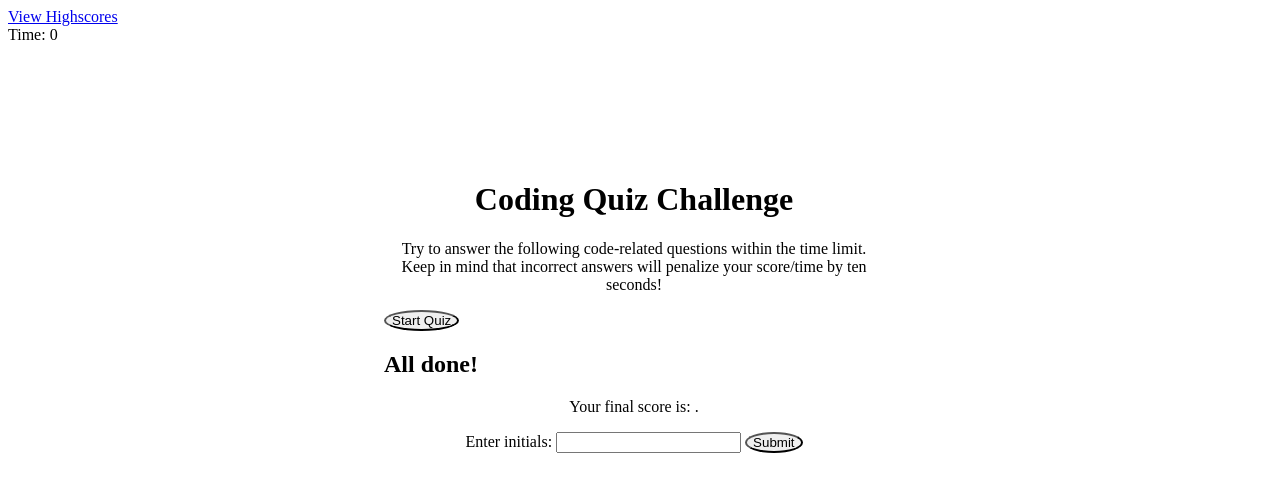
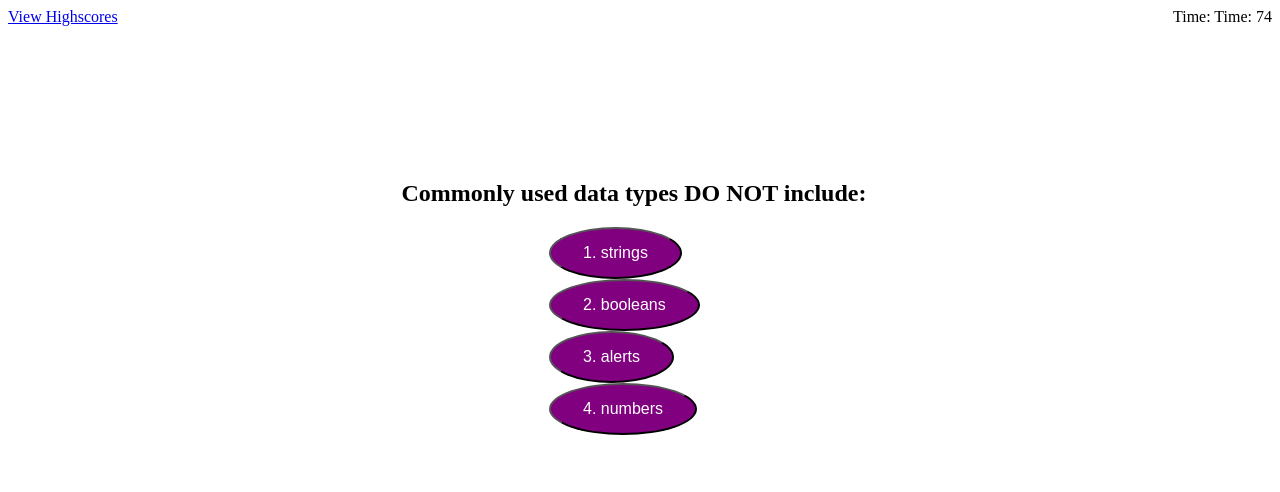
Before and after one commit to labrecquemegan/Code-Quiz, a plain HTML site: page index.html in a window 1280 px wide. Both pictures are taken after a click on the button "Start Quiz". Drawn offline with Linux system fonts and the light colour scheme.

Commit message:
Timer is working. BUG: questions not switching

```diff
--- a/script.js
+++ b/script.js
@@ -34,7 +34,7 @@ const questions = [
 ]
 
 // Keeping track of quiz stats
-var currentQuestionIndex= 0
+var currentQuestionIndex = 0
 var time = questions.length = 15
 var timerId
 
@@ -46,23 +46,25 @@ var questionChoices = document.querySelector("#choices")
 
 // Function to start the quiz
 function startQuiz() {
-    var startScreen = document.querySelector("start-screen")
+    var startScreen = document.querySelector("#start-screen")
     startScreen.setAttribute("class", "hide")
     // unhide elements
     questionsElement.removeAttribute("class")
 
     getCurrentQuestions()
+    timerStart()
 }
 
 // gets currents questions/choices
 function getCurrentQuestions() {
     var currentQuestion = questions[currentQuestionIndex]
     var titleElement = document.querySelector("#question-title")
+    titleElement.textContent = currentQuestion.title
 
     questionChoices.textContent = ""
 
     // to create each question
-    for (var i=0; i < currentQuestion.choice.length; i++) {
+    for (var i = 0; i < currentQuestion.choice.length; i++) {
         var choiceNode = document.createElement("button")
         choiceNode.setAttribute("class", "choice")
         choiceNode.setAttribute("value", currentQuestion.choice[i])
@@ -71,7 +73,30 @@ function getCurrentQuestions() {
 
         questionChoices.appendChild(choiceNode)
     }
+}
 
-    startBtn.addEventListener("click", startQuiz)
+// timer
+// We are checking zero because its originally set to zero
+var secondsLeft = 76;
+// Holds interval time
+var holdInterval = 0;
+// Holds penalty time
+var penalty = 10;
 
+function timerStart() {
+    if (holdInterval === 0) {
+        holdInterval = setInterval(function () {
+            secondsLeft--
+            timerElement.textContent = "Time: " + secondsLeft
+
+            if (secondsLeft <= 0) {
+                clearInterval(holdInterval)
+                allDone();
+                timerElement.textContent = "Time's up!"
+            }
+        }, 1000)
+    }
 }
+
+
+startBtn.addEventListener("click", startQuiz)
--- a/style.css
+++ b/style.css
@@ -1,8 +1,17 @@
 button {
     border-radius: 50%;
+    background-color: purple;
+    color: white;
+    margin-left: 33%;
+    padding: 15px 32px;
+    font-size: 16px;
 }
 
 h1 {
+    text-align: center;
+}
+
+h2 {
     text-align: center;
 }
 
@@ -18,14 +27,11 @@ p {
     height: 500px;
 }
 
-#submitBtn {
-    background-color: purple;
-    margin-left: 33%;
-    padding: 15px 32px;
-    font-size: 20px;
-    color: white;
+
+.timer {
+    float: right;
 }
 
-.currentTime {
-    float: right;
+.hide {
+    display: none;
 }
```
